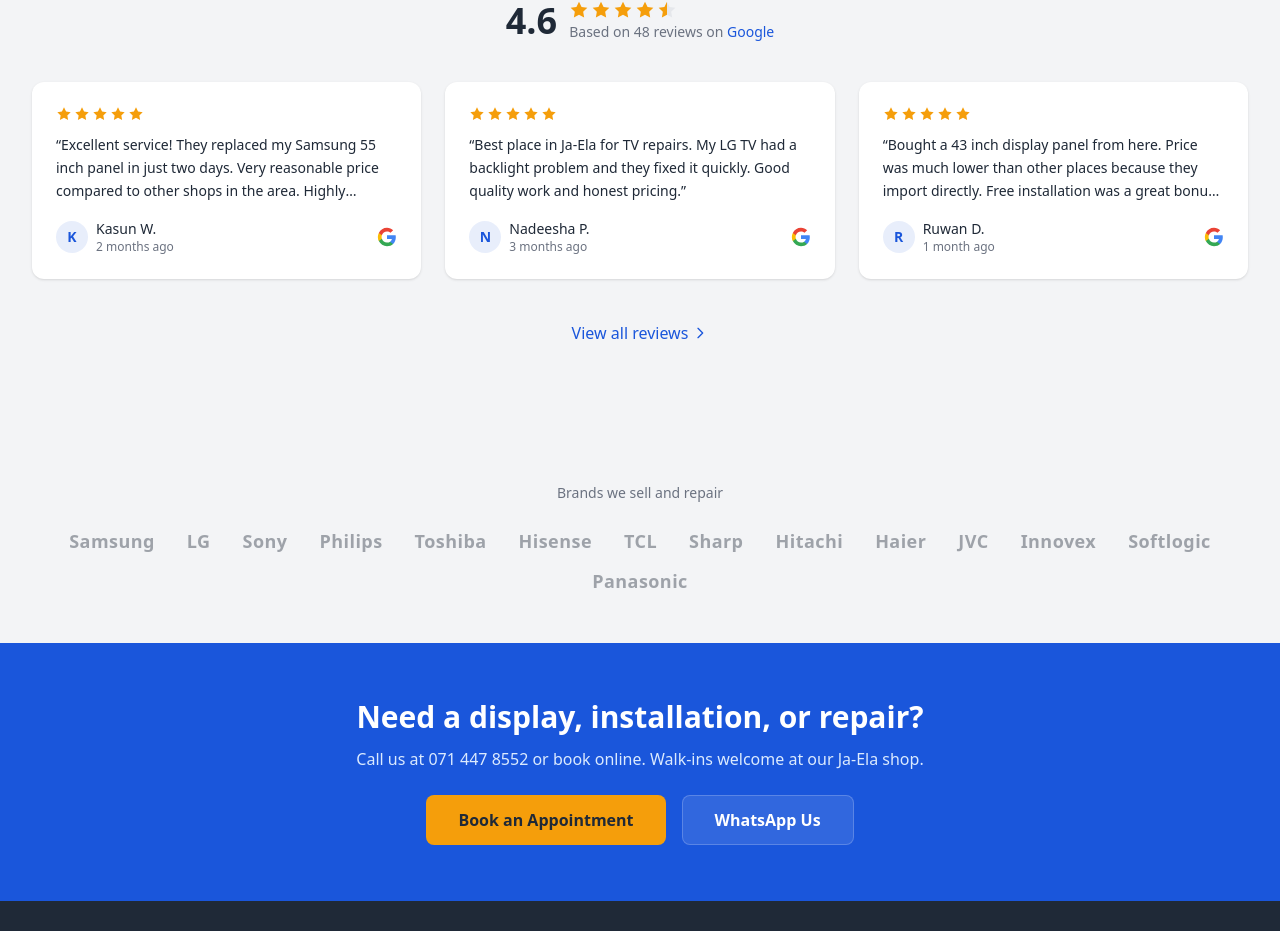
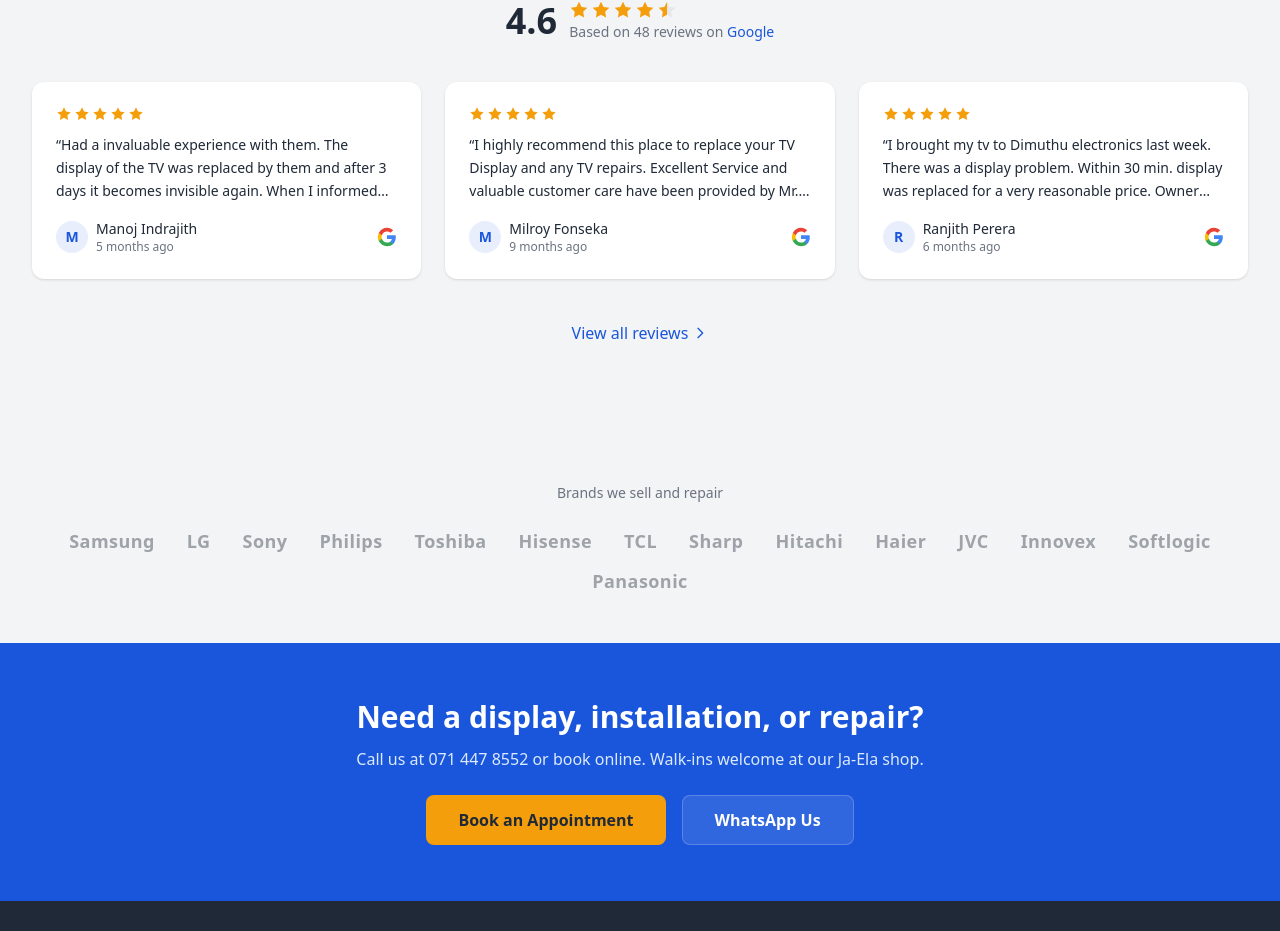
Before and after one commit to Dimuthu-Electronics/dimuthu-website, a Next.js app: page / in a window 1280 px wide. Shown: the part 3174-4105 px from the top of the page. Built offline with nearby package versions, Linux system fonts and the light colour scheme.

Commit message:
Replace placeholder reviews with real Google reviews

```diff
--- a/src/data/reviews.ts
+++ b/src/data/reviews.ts
@@ -14,54 +14,125 @@
     "https://www.google.com/search?q=DIMUTHU+Electronics+Reviews",
 };
 
-// Placeholder reviews — replace with actual Google reviews
 export const reviews: Review[] = [
   {
     id: 1,
-    name: "Kasun W.",
+    name: "Manoj Indrajith",
     rating: 5,
-    text: "Excellent service! They replaced my Samsung 55 inch panel in just two days. Very reasonable price compared to other shops in the area. Highly recommend Dimuthu Electronics.",
-    date: "2 months ago",
+    text: "Had a invaluable experience with them. The display of the TV was replaced by them and after 3 days it becomes invisible again. When I informed them they came back same day and fixed up with delivery free of charge.",
+    date: "5 months ago",
     source: "Google",
   },
   {
     id: 2,
-    name: "Nadeesha P.",
+    name: "Milroy Fonseka",
     rating: 5,
-    text: "Best place in Ja-Ela for TV repairs. My LG TV had a backlight problem and they fixed it quickly. Good quality work and honest pricing.",
+    text: "I highly recommend this place to replace your TV Display and any TV repairs. Excellent Service and valuable customer care have been provided by Mr. Dimuthu and Mr. Denuwan. Mr. Dimuthu (Owner), who is an expert in the particular field (around 30 years) and he shares his knowledge without any hesitation. Actually, they replaced my TV Display within 30 minutes with an excellent service.",
+    date: "9 months ago",
+    source: "Google",
+  },
+  {
+    id: 3,
+    name: "Ranjith Perera",
+    rating: 5,
+    text: "I brought my tv to Dimuthu electronics last week. There was a display problem. Within 30 min. display was replaced for a very reasonable price. Owner was very friendly.",
+    date: "6 months ago",
+    source: "Google",
+  },
+  {
+    id: 4,
+    name: "Dhananjaya Amarakoon",
+    rating: 5,
+    text: "Excellent and good customer service. I recommend this place for TV repair works.",
     date: "3 months ago",
     source: "Google",
   },
   {
-    id: 3,
-    name: "Ruwan D.",
+    id: 5,
+    name: "Nimantha Gunawardana",
     rating: 5,
-    text: "Bought a 43 inch display panel from here. Price was much lower than other places because they import directly. Free installation was a great bonus too.",
-    date: "1 month ago",
-    source: "Google",
-  },
-  {
-    id: 4,
-    name: "Amali S.",
-    rating: 4,
-    text: "Very knowledgeable technicians. They diagnosed my Sony TV problem within minutes. Repair took a few days but the quality of work was excellent.",
-    date: "4 months ago",
-    source: "Google",
-  },
-  {
-    id: 5,
-    name: "Tharanga K.",
-    rating: 5,
-    text: "I have been coming to Dimuthu Electronics for years. They always give honest advice and fair prices. The best electronics repair shop in the area.",
-    date: "2 weeks ago",
+    text: "This 8yrs old smart tv had a panel issue and all the backlights were gone, I found this place on google maps and decided to go there because of the reviews, not going to lie one of best places to get your work done on your tv's and I was not overcharged the tv wasn't working at all before now it's working even better. Such a good owner. Kudos!",
+    date: "2 years ago",
     source: "Google",
   },
   {
     id: 6,
-    name: "Priyantha M.",
+    name: "Damith Silva",
     rating: 5,
-    text: "Got my TV wall mounted by their team. Very professional work, clean cable management. They even helped me choose the right bracket. Great service!",
-    date: "5 months ago",
+    text: "Highly recommended. Very reasonable and reliable. Many places were refused to repair my tv as that samsung model was not common in Sri Lanka and it's difficult to find the required spares within Sri Lanka. \"Dimuthu Electronics\" was introduced by one of my friend. They managed to find the components and complete the repair within very short time. They provide updates about the process of the repair frequently. Repair charge was very reasonable. Thank you. All the best!",
+    date: "a year ago",
+    source: "Google",
+  },
+  {
+    id: 7,
+    name: "Raveen Jayasinghe",
+    rating: 5,
+    text: "Highly recommend place to repair your TVs. Owner is every helpful and knowledgeable about what they do. They are quickly attend and get the work done.",
+    date: "11 months ago",
+    source: "Google",
+  },
+  {
+    id: 8,
+    name: "Lakshan Jayasinghe",
+    rating: 5,
+    text: "I recently had my TV repaired by Dimuthu Electronics, and I am extremely pleased with their service. The staff was friendly, knowledgeable, and quickly diagnosed the issue. The repair process was efficient, and they used high-quality replacement parts. They completed the repair within the promised timeframe, and the pricing was fair. I highly recommend Dimuthu Electronics for their impressive TV repair service.",
+    date: "2 years ago",
+    source: "Google",
+  },
+  {
+    id: 9,
+    name: "Amila Sampath",
+    rating: 5,
+    text: "Extremely happy with their Service. They were able to fix the power issue of my viewsonic 32\" monitor quickly and at a reasonable price. Admire their customer service also. Highly recommend for anyone who is looking to get their LED screens repaired.",
+    date: "2 years ago",
+    source: "Google",
+  },
+  {
+    id: 10,
+    name: "sudeepa Jananee",
+    rating: 5,
+    text: "WONDERFUL AND QUICK SERVICE!! I took my LED TV for several places and every place that I went told me that my only solution was to throw away my TV and get a new one. But then I got to know about DIMUTHU ELECTRONICS and when I took my TV for them, they undertook it without any hesitation and fixed my TV within few days for a reasonable price and now my TV is good as new and I am glad for Mr Dimuthu Fernando the owner of this wonderful place for fixing me my TV without making me buy a new one. Highly recommend for every one.",
+    date: "3 years ago",
+    source: "Google",
+  },
+  {
+    id: 11,
+    name: "Anuranga",
+    rating: 5,
+    text: "They Repaired My Haier Tv Display Problem Few months ago. Parts are little bit priced high due to the government import barriers. Recommend the shop.",
+    date: "a year ago",
+    source: "Google",
+  },
+  {
+    id: 12,
+    name: "Wasantha Jayakodi",
+    rating: 5,
+    text: "QUALITY SERVICE WITH A GUARANTEE! RECOMMEND FOR EVERYONE! Thank you for fixing my 2 LED Samsung Tvs in under 3 days. And I even got a reasonable price. Seriously I recommend Dimuthu Electronics for all your electronic repair needs.",
+    date: "3 years ago",
+    source: "Google",
+  },
+  {
+    id: 13,
+    name: "Nishen Abeysinghe",
+    rating: 5,
+    text: "The back light issue of my LG 42\" TV was rectified by replacing all back lights with original parts within 24 Hrs. The professionalism displayed and speedy action of the owner of this shop is commendable. Recommended for repair of your valuable electronic items with original spares for affordable price.",
+    date: "4 years ago",
+    source: "Google",
+  },
+  {
+    id: 14,
+    name: "Nishan Batawala",
+    rating: 5,
+    text: "I have been getting the service from Dimuthu Electronics for almost 20 years. Every time i got my technical issues solved and fixed in time perfectly more than i have ever expected from service center. The most important factor that i would like to highlight is that none of the issues were impossible to solve at \"Dimuthu Electronics\". It is my absolute pleasure to recommend Dimuthu Electronics for excellent quality service.",
+    date: "4 years ago",
+    source: "Google",
+  },
+  {
+    id: 15,
+    name: "nikmina Rashen",
+    rating: 5,
+    text: "A good place to go without fear, they will do the job well.",
+    date: "6 months ago",
     source: "Google",
   },
 ];
```
